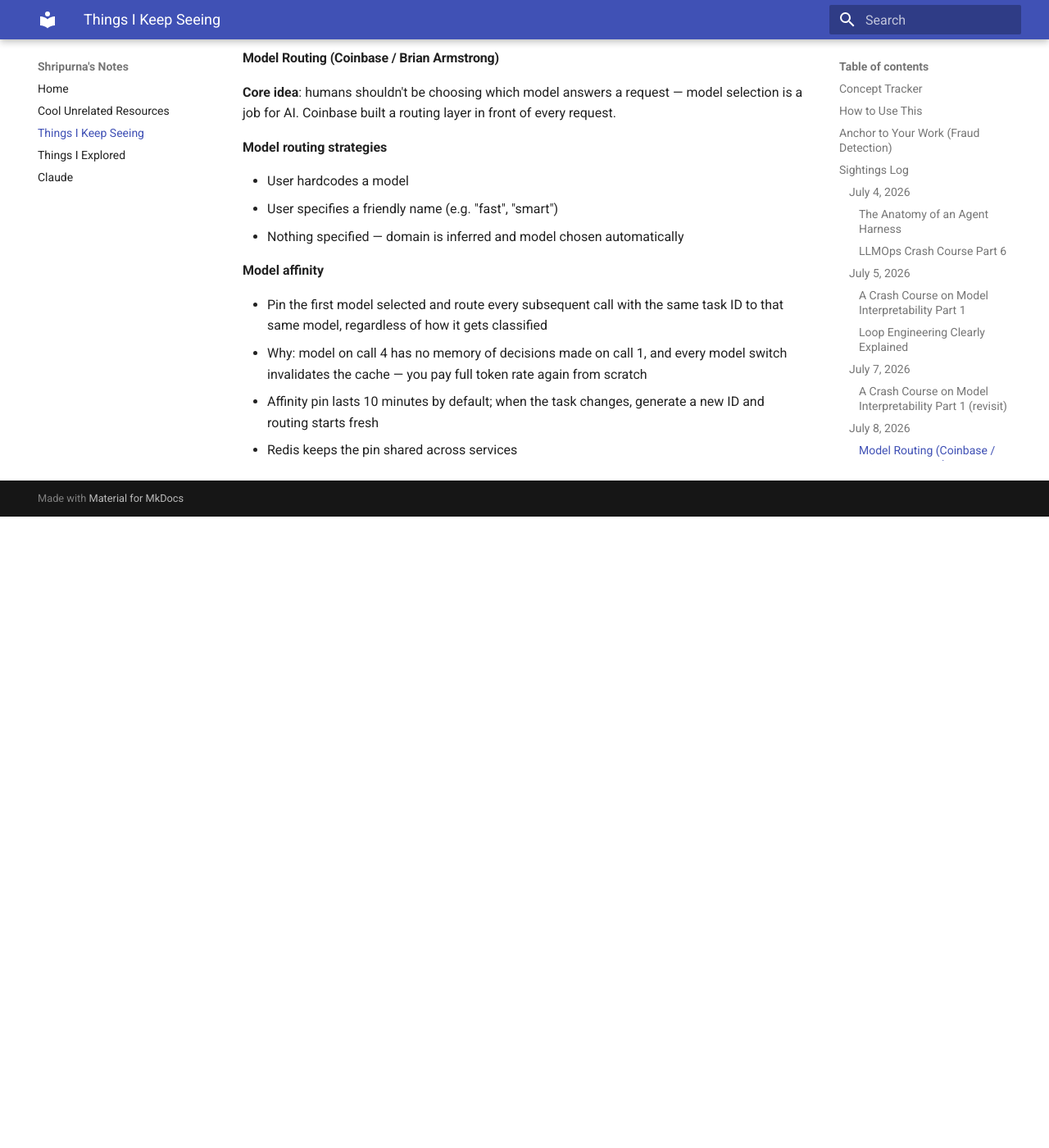
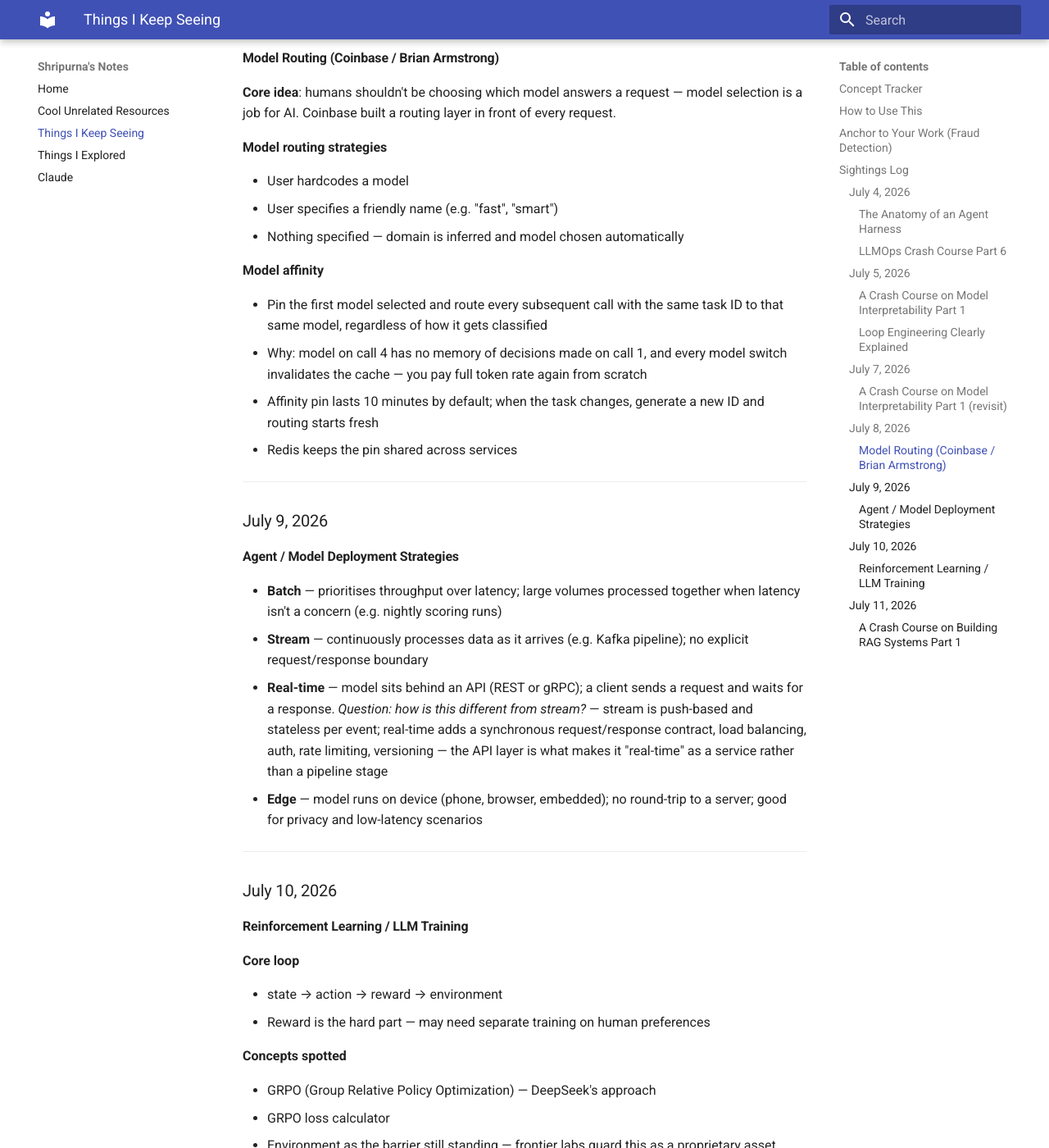
Before and after one commit to shripurna-g/Notes, an MkDocs documentation site: the page built from docs/things-i-keep-seeing.md, in a window 1280 px wide and 1400 px high, scrolled down 6459 px. Shown: the whole window at 82% size. Built offline with MkDocs 1.6.1 and Material for MkDocs 9.7.7, drawn with Linux system fonts in a browser that asks for light colours; before the commit the page ends 7089 px from its top, so only the background shows below that; some of the changed text lies outside the part shown.

Commit message:
Add DDDS sightings log entries for July 9, 10, and 11
Co-Authored-By: Claude Sonnet 4.6 <noreply@anthropic.com>

```diff
--- a/docs/things-i-keep-seeing.md
+++ b/docs/things-i-keep-seeing.md
@@ -234,3 +234,89 @@ Three ways a loop ends:
 - Why: model on call 4 has no memory of decisions made on call 1, and every model switch invalidates the cache — you pay full token rate again from scratch
 - Affinity pin lasts 10 minutes by default; when the task changes, generate a new ID and routing starts fresh
 - Redis keeps the pin shared across services
+
+---
+
+### July 9, 2026
+
+#### Agent / Model Deployment Strategies
+
+- **Batch** — prioritises throughput over latency; large volumes processed together when latency isn't a concern (e.g. nightly scoring runs)
+- **Stream** — continuously processes data as it arrives (e.g. Kafka pipeline); no explicit request/response boundary
+- **Real-time** — model sits behind an API (REST or gRPC); a client sends a request and waits for a response. *Question: how is this different from stream?* — stream is push-based and stateless per event; real-time adds a synchronous request/response contract, load balancing, auth, rate limiting, versioning — the API layer is what makes it "real-time" as a service rather than a pipeline stage
+- **Edge** — model runs on device (phone, browser, embedded); no round-trip to a server; good for privacy and low-latency scenarios
+
+---
+
+### July 10, 2026
+
+#### Reinforcement Learning / LLM Training
+
+**Core loop**
+
+- state → action → reward → environment
+- Reward is the hard part — may need separate training on human preferences
+
+**Concepts spotted**
+
+- GRPO (Group Relative Policy Optimization) — DeepSeek's approach
+- GRPO loss calculator
+- Environment as the barrier still standing — frontier labs guard this as a proprietary asset
+
+**Othello env as a skeleton for RL**
+
+- *Question*: the LLM isn't supposed to play Othello directly — so are we converting whatever the LLM outputs into an Othello move, then labelling good move = good job, bad move = bad job? And doesn't that converter also need training?
+- Once you strip out the Othello specifics, the same `MultiTurnEnv` becomes a skeleton for any turn-based task
+- Minimax: opponent looks `depth=d` moves ahead and sets traps; randomness param controls how often it ignores strategy
+
+**Reward function (4 parts)**
+
+1. Win result
+2. Piece advantage
+3. Format compliance
+4. Invalid move penalty
+
+**Data generation**
+
+- Have your strongest model play a few hundred games and save the results
+- Filter to wins and draws before training — don't teach the model its strongest player's mistakes alongside its good format
+- *Question*: is this leakage prevention, or just quality filtering?
+
+---
+
+### July 11, 2026
+
+#### [A Crash Course on Building RAG Systems Part 1](https://www.dailydoseofds.com/a-crash-course-on-building-rag-systems-part-1-with-implementations/)
+
+**Why RAG?**
+
+- Need to look up new info without retraining the model
+- You could just stuff it in the prompt — but context window is the constraint
+- Vector DBs store unstructured embeddings; not just RAG — Google Photos probably uses one too
+
+**Tool stack spotted**
+
+- LlamaIndex
+- Qdrant — OSS alternative to Pinecone
+- Ollama
+- asyncio
+
+**ANN vs exact search**
+
+- Vector DBs use Approximate Nearest Neighbor (ANN) — trading perfect recall for speed at scale
+
+**Chunking strategies**
+
+- Fixed size
+- Semantic chunking — keep adding to a chunk until similarity score drops
+- Document structure based (headers, paragraphs)
+- LLM based
+
+- Bi-encoders for chunk → embedding generation (flagged as important)
+
+**RAG challenges**
+
+- *Lost in the middle*: LLMs don't perceive order as we do — documents in the middle of a retrieved list tend to get dismissed. Put important context at the beginning and end.
+- *Questions not semantically similar to answers*: embed the question and search for answers — but the question and the answer live in different embedding spaces
+    - Fix: **HyDE (Hypothetical Document Embeddings)** — use the LLM to generate a hypothetical answer, embed that, and use it to query the vector DB instead
+- *Chunk dilution*: large chunks contain multiple unrelated ideas, so similarity search returns irrelevant documents. Keep chunks to a few paragraphs max so each chunk has a single "concept"
```
